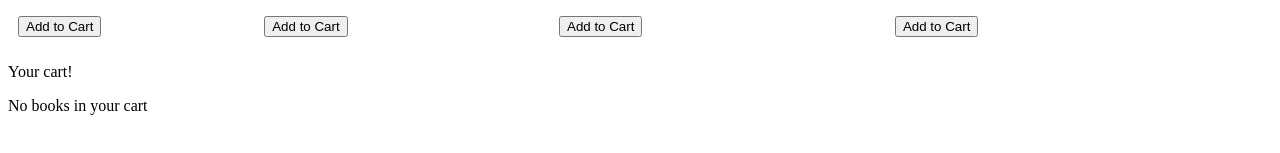
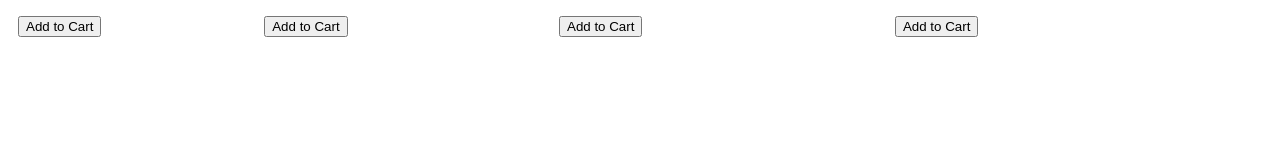
Before and after one commit to miltonmaleiane/MyApp, an Angular app: page / in a window 1280 px wide. Shown: the part 211-364 px from the top of the page. Built offline with nearby package versions, Linux system fonts and the light colour scheme.

Commit message:
Angular Routing

```diff
--- a/src/app/app-routing.module.ts
+++ b/src/app/app-routing.module.ts
@@ -4,7 +4,7 @@ import { BooksComponent } from "./books/books.component";
 import { CartComponent } from "./cart/cart.component";
 
 const routes: Routes = [
-    {path: 'home', component :  BooksComponent},
+    {path: '', component :  BooksComponent},
     {path: 'cart', component :  CartComponent}
 
 ]
--- a/src/app/app.component.html
+++ b/src/app/app.component.html
@@ -1,3 +1,9 @@
+<router-outlet>
 
-<app-books></app-books>
-<app-cart></app-cart>
+
+</router-outlet>
+
+
+<!--
+
+<app-cart></app-cart>   -->
```
